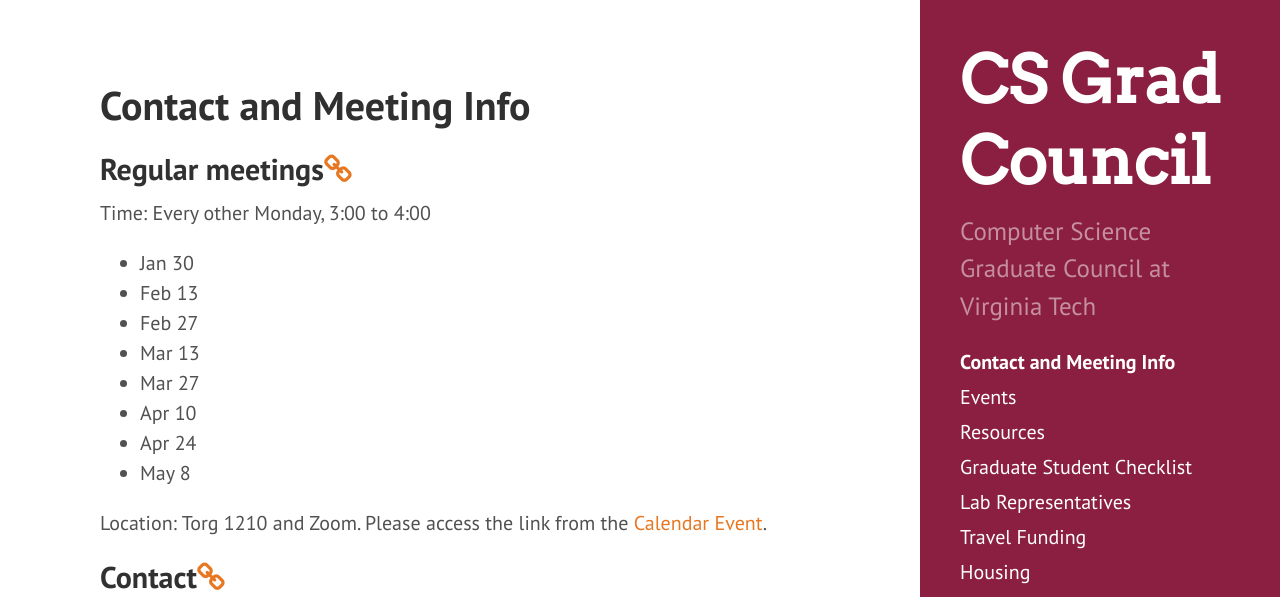
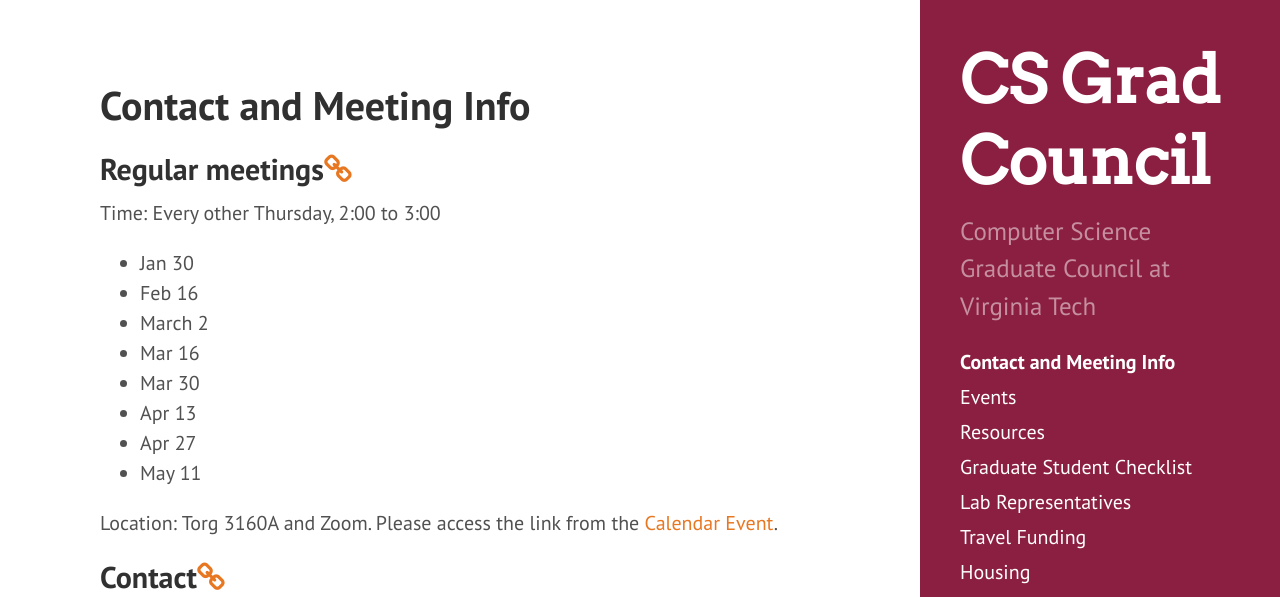
Before and after one commit to CSGraduateCouncil-VirginiaTech/csgc-website, a Jekyll site: the page built from meetings.md, in a window 1280 px wide and 900 px high. Shown: the top 597 px of the window. Built offline with Jekyll 4.4.1, drawn with Linux system fonts in a browser that asks for light colours.

Commit message:
Update meetings.md (#219)

```diff
--- a/meetings.md
+++ b/meetings.md
@@ -5,17 +5,17 @@
 ---
 
 ## <a name="Regularmeetings"></a>Regular meetings<a href="#Regularmeetings"><i class="fa fa-link" aria-hidden="true"></i></a>
-Time: Every other Monday, 3:00 to 4:00
+Time: Every other Thursday, 2:00 to 3:00
 * Jan 30
-* Feb 13
-* Feb 27
-* Mar 13
-* Mar 27
-* Apr 10
-* Apr 24
-* May 8
+* Feb 16
+* March 2
+* Mar 16
+* Mar 30
+* Apr 13
+* Apr 27
+* May 11
 
-Location: Torg 1210 and Zoom. Please access the link from the [Calendar Event](https://calendar.google.com/calendar?cid=dnQuZWR1X240bnQ0aGdlNTBrdjdqajFjZDN1NzllaW1rQGdyb3VwLmNhbGVuZGFyLmdvb2dsZS5jb20).
+Location: Torg 3160A and Zoom. Please access the link from the [Calendar Event](https://calendar.google.com/calendar?cid=dnQuZWR1X240bnQ0aGdlNTBrdjdqajFjZDN1NzllaW1rQGdyb3VwLmNhbGVuZGFyLmdvb2dsZS5jb20).
 
 ## <a name="Contact"></a>Contact<a href="#Contact"><i class="fa fa-link" aria-hidden="true"></i></a>
 * See the [mailing list](https://groups.google.com/a/vt.edu/forum/#!forum/csgc-g) to see what we're up to or to get in touch.
```
